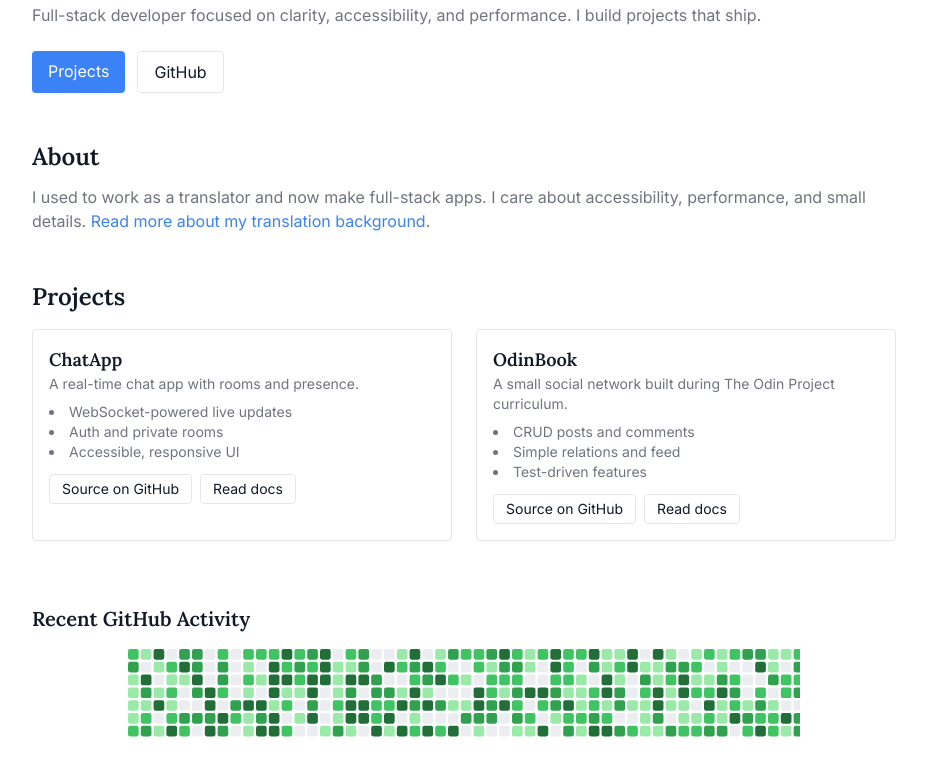
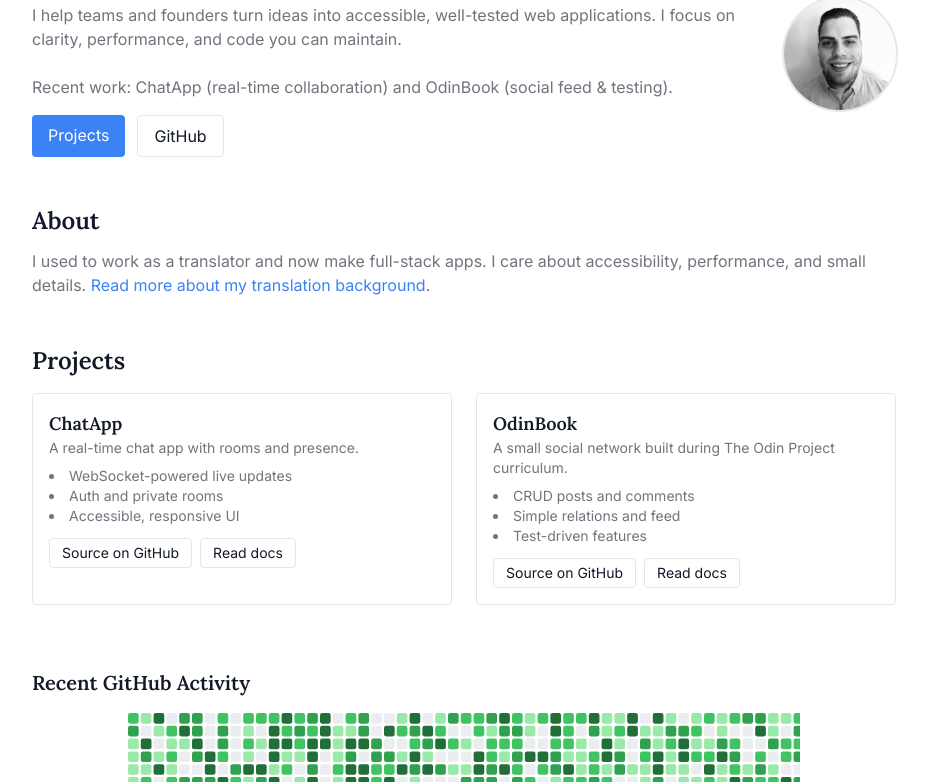
Before and after one commit to nathanhrussell/personal-website, a plain HTML site: page index.html in a window 1280 px wide. Shown: the part 186-968 px from the top of the page, without its empty margins (176-1105 px from the left). Drawn offline with nearby package versions, Linux system fonts and the light colour scheme.

Commit message:
Add headshot, rewrite hero copy

```diff
--- a/index.html
+++ b/index.html
@@ -9,7 +9,7 @@
   <meta property="og:description" content="Full-stack developer focused on clarity, accessibility, and performance. Projects: ChatApp, OdinBook.">
   <meta property="og:type" content="website">
   <meta property="og:url" content="https://USERNAME.github.io/">
-  <meta property="og:image" content="/assets/img/og-image.png">
+  <meta property="og:image" content="assets/img/og-image.png">
   <meta name="twitter:card" content="summary_large_image">
     <title>Nathan Russell — Full-stack Developer</title>
 
@@ -28,7 +28,8 @@
       .reveal{ opacity:1 !important; transform:none !important; }
     </style>
 
-    <link rel="stylesheet" href="styles.css">
+  <link rel="preload" href="assets/img/headshot.webp" as="image">
+  <link rel="stylesheet" href="styles.css">
   </head>
   <body class="antialiased">
     <header id="siteHeader" class="sticky top-0 bg-[color:var(--bg)]/80 backdrop-blur z-40 border-b" role="banner">
@@ -53,12 +54,18 @@
     </header>
 
     <main class="max-w-4xl mx-auto px-4 py-8" id="main" role="main">
-      <section id="home" class="my-12" data-reveal>
-        <h1 class="text-3xl md:text-4xl font-bold mb-3">Hi — I build thoughtful, reliable web apps.</h1>
-  <p class="text-muted mb-6">Full-stack developer focused on clarity, accessibility, and performance. I build projects that ship.</p>
-        <div class="flex gap-3">
-          <a href="#projects" class="inline-block bg-[color:var(--accent)] text-white px-4 py-2 rounded">Projects</a>
-          <a href="https://github.com/" class="inline-block border px-4 py-2 rounded">GitHub</a>
+      <section id="home" class="my-12 flex items-center gap-6" data-reveal>
+        <div class="flex-1">
+          <h1 class="text-3xl md:text-4xl font-bold mb-3">Hi — I build thoughtful, reliable web apps.</h1>
+          <p class="text-muted mb-6">I help teams and founders turn ideas into accessible, well-tested web applications. I focus on clarity, performance, and code you can maintain.</p>
+          <p class="text-muted mb-4">Recent work: ChatApp (real-time collaboration) and OdinBook (social feed & testing).</p>
+          <div class="flex gap-3">
+            <a href="#projects" class="btn-accent px-4 py-2 rounded" aria-label="See projects">Projects</a>
+            <a href="https://github.com/" class="border px-4 py-2 rounded" aria-label="View GitHub profile" target="_blank" rel="noopener">GitHub</a>
+          </div>
+        </div>
+        <div class="w-28 h-28 rounded-full overflow-hidden ring-2 ring-[color:var(--ui)]">
+          <img src="assets/img/headshot.webp" alt="Headshot of Nathan Russell" width="112" height="112" loading="eager">
         </div>
       </section>
 
--- a/styles.css
+++ b/styles.css
@@ -28,6 +28,10 @@
 .border-ui{ border-color: var(--ui); }
 .btn-accent{ background-color: var(--accent); color: white; }
 
+/* Hero tweaks */
+.hero-intro{ max-width: 48rem; }
+.ring-ui{ box-shadow: 0 0 0 2px var(--ui); }
+
 /* Header & nav styles */
 #siteHeader { border-color: var(--ui); }
 .nav-link{ padding:6px 8px; border-radius:6px; color:var(--text); text-decoration:none; }
```
Also changed, not shown: assets/img/headshot.webp (added).
